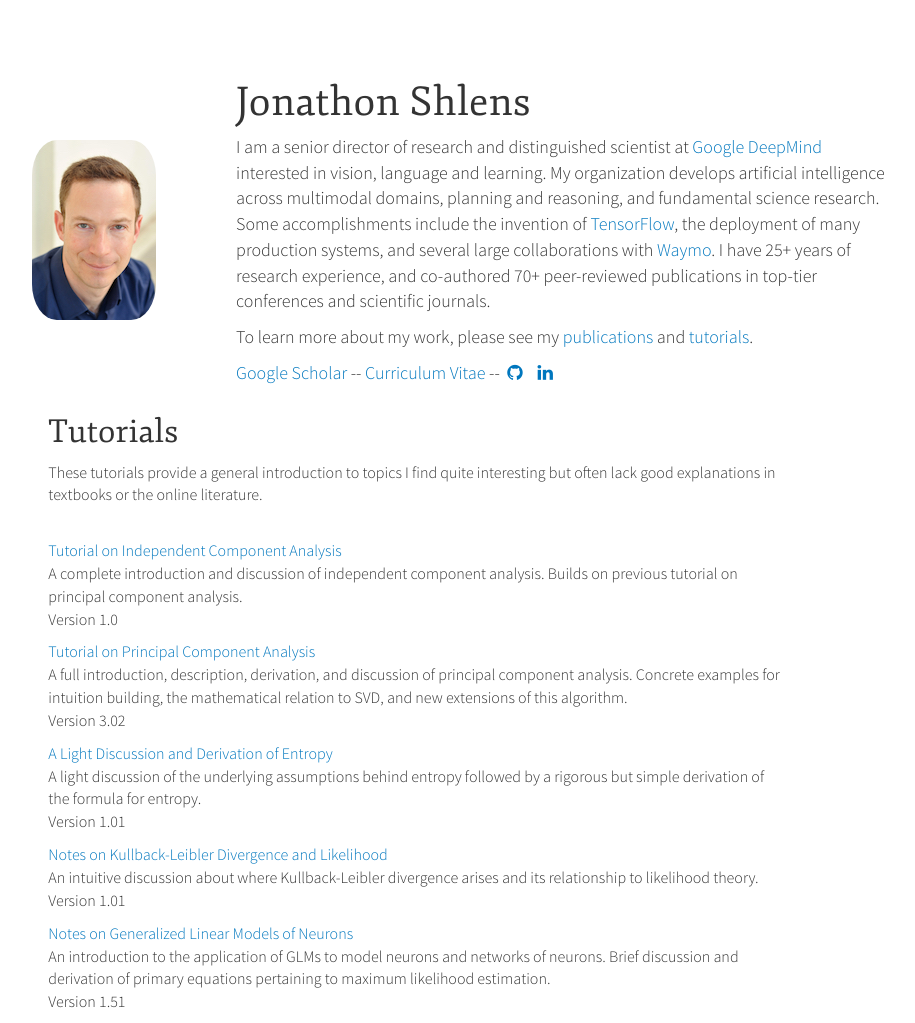
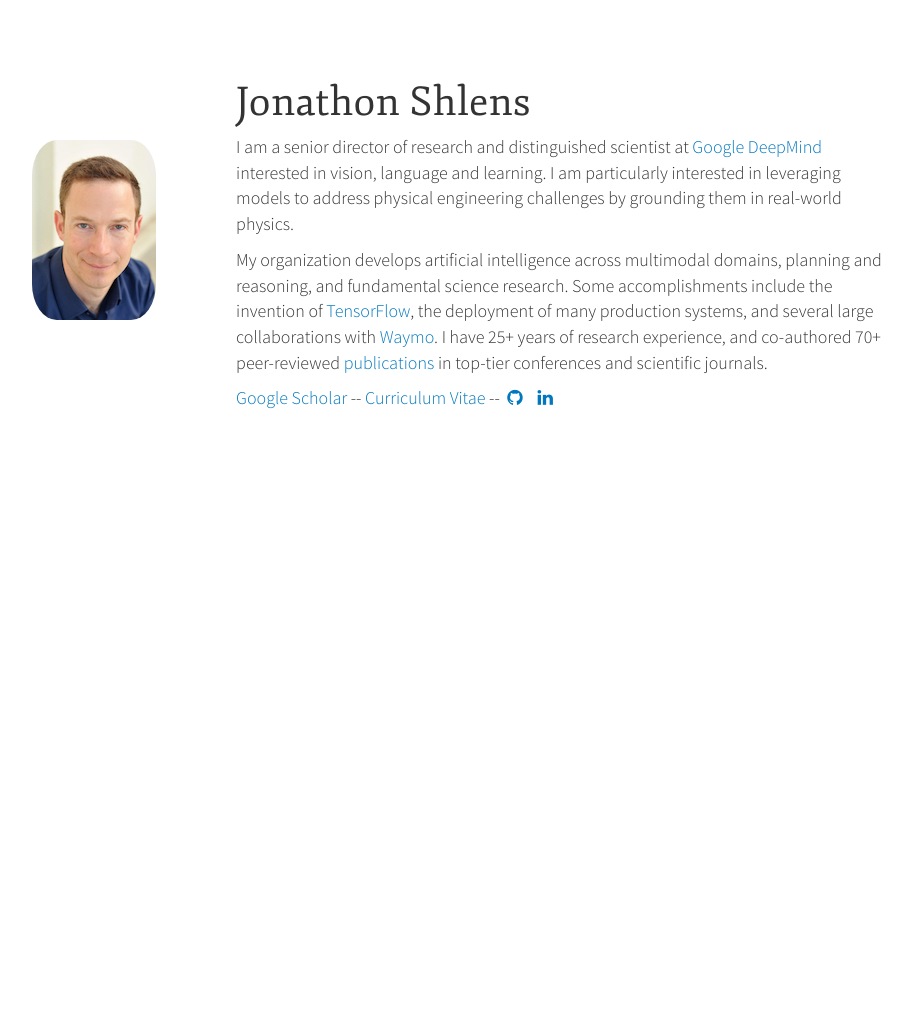
Before and after one commit to shlens/shlens.github.io, a plain HTML site: page index.html in a window 1280 px wide. Shown: the whole page, without its empty margins (170-1085 px from the left). After the commit the page ends 800 px from the top, so only its background shows below. Drawn offline with Linux system fonts and the light colour scheme.

Commit message:
Update index.html

```diff
--- a/index.html
+++ b/index.html
@@ -38,12 +38,11 @@
               <h1>Jonathon Shlens</h1>
               <p>
 			  I am a senior director of research and distinguished scientist at <a target="_blank" href="https://deepmind.google/">Google DeepMind</a> interested in vision, language and learning.
+			  I am particularly interested in leveraging models to address physical engineering challenges by grounding them in real-world physics.
+			  <p>
 			  My organization develops artificial intelligence across multimodal domains, planning and reasoning, and fundamental science research.
 			  Some accomplishments include the invention of <a target="_blank" href="http://tensorflow.org">TensorFlow</a>, the deployment of many production systems, and several large collaborations with <a target="_blank" href="https://waymo.com/">Waymo</a>.
-			  I have 25+ years of research experience, and co-authored 70+ peer-reviewed publications in top-tier conferences and scientific journals.
-			  <p>
-              To learn more about my work, please see my <a href="https://scholar.google.com/citations?&user=sm1q2bYAAAAJ">publications</a> and <a href="#tutorials">tutorials</a>.
-              </p>
+			  I have 25+ years of research experience, and co-authored 70+ peer-reviewed <a target="_blank" href="https://scholar.google.com/citations?&user=sm1q2bYAAAAJ">publications</a> in top-tier conferences and scientific journals.
               <p id="social-icons">
                 <div id="pointers">
                   <a target="_blank" href="https://scholar.google.com/citations?&user=sm1q2bYAAAAJ">Google Scholar</a> --
@@ -56,56 +55,6 @@
         </div>
 
         </div>
-        <div class="row">
-          <div class="col-sm-1 col-sm-offset-1">
-          </div>
-          <div class="col-sm-7" id="publications-text">
-            <h2 id="tutorials">Tutorials</h2>
-
-            These tutorials provide a general introduction to topics I find quite interesting but often lack good explanations in textbooks or the online literature.
-            <p></p><br>
-
-            <a target="_blank" href="http://arxiv.org/abs/1404.2986">
-            Tutorial on Independent Component Analysis
-            </a><br>
-            A complete introduction and discussion of independent component analysis. Builds on previous tutorial on principal component analysis.
-            <br>
-            Version 1.0
-            <p></p>
-
-            <a target="_blank" href="http://arxiv.org/abs/1404.1100">
-            Tutorial on Principal Component Analysis
-            </a><br>
-            A full introduction, description, derivation, and discussion of principal component analysis. Concrete examples for intuition building, the mathematical relation to SVD, and new extensions of this algorithm.
-            <br>
-            Version 3.02
-            <p></p>
-
-            <a target="_blank" href="http://arxiv.org/abs/1404.1998">
-            A Light Discussion and Derivation of Entropy
-            </a><br>
-            A light discussion of the underlying assumptions behind entropy followed by a rigorous but simple derivation of the formula for entropy.
-            <br>
-            Version 1.01
-            <p></p>
-
-            <a target="_blank" href="http://arxiv.org/abs/1404.2000">
-            Notes on Kullback-Leibler Divergence and Likelihood
-            </a><br>
-            An intuitive discussion about where Kullback-Leibler divergence arises and its relationship to likelihood theory.
-            <br>
-            Version 1.01
-            <p></p>
-
-            <a target="_blank" href="http://arxiv.org/abs/1404.1999">
-            Notes on Generalized Linear Models of Neurons
-            </a><br>
-            An introduction to the application of GLMs to model neurons and networks of neurons. Brief discussion and derivation of primary equations pertaining to maximum likelihood estimation.
-            <br>
-            Version 1.51
-            <p></p>
-
-        </div>
       </div>
     </div>
 
```
